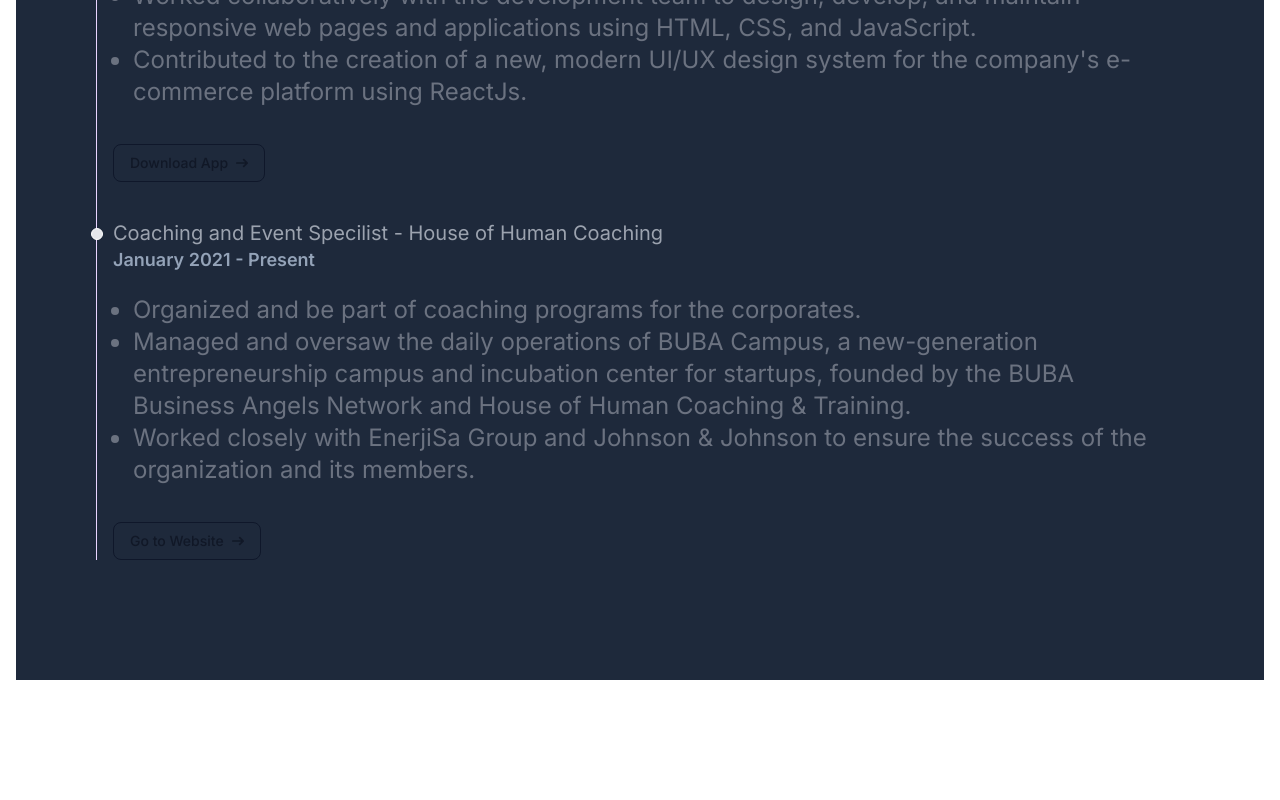
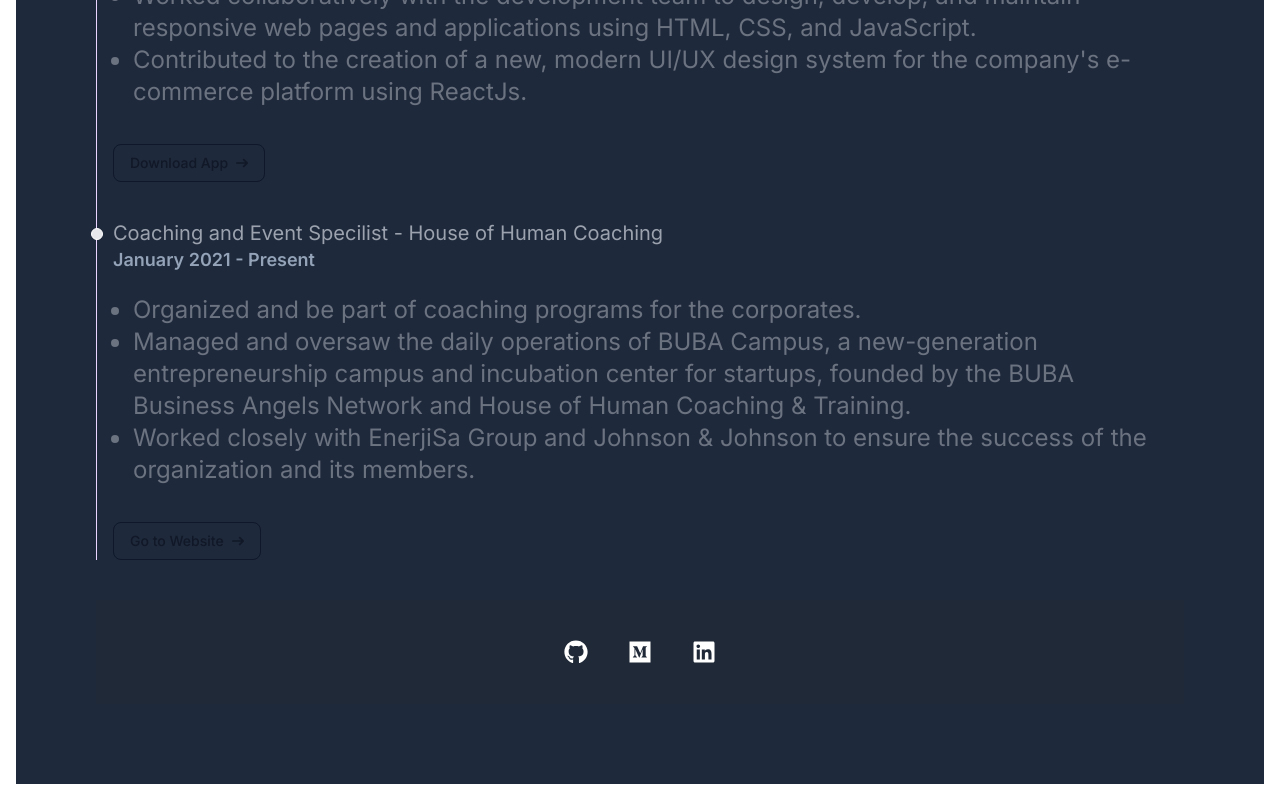
Before and after one commit to BuseHizarci/portfolio-buse, a Next.js app: page /about in a window 1280 px wide. Shown: the part 1560-2360 px from the top of the page. Before the commit the page ends 2256 px from the top, so only its background shows below. Built offline with nearby package versions, Linux system fonts and the light colour scheme.

Commit message:
footer added to pages

```diff
--- a/app/about/page.tsx
+++ b/app/about/page.tsx
@@ -2,7 +2,7 @@
 import React, { useTransition, useState } from "react";
 import TabBotton from "../components/TabBotton";
 import Navbar from "../components/Navbar";
-
+import Footer from "../components/Footer";
 const About = () => {
   const TAB_DATA = [
     {
@@ -337,6 +337,7 @@
             </a>
           </li>
         </ol>
+        <Footer />
       </section>
     </>
   );
--- a/app/components/Footer/index.tsx
+++ b/app/components/Footer/index.tsx
@@ -3,28 +3,28 @@
 
 const Footer = () => {
   return (
-    <footer className="bg-gray-800 text-white p-6">
-      <div className="flex justify-center items-center space-x-4">
+    <footer className="bg-gray-800 text-white p-10">
+      <div className="flex justify-center space-between  items-center space-x-10">
         <a
           href="https://github.com/BuseHizarci"
           target="_blank"
           rel="noopener noreferrer"
         >
-          <FaGithub className="text-2xl hover:text-gray-400" />
+          <FaGithub className="text-2xl hover:text-slate-400" />
         </a>
         <a
           href="https://bhzrc.medium.com/"
           target="_blank"
           rel="noopener noreferrer"
         >
-          <FaMedium className="text-2xl hover:text-gray-400" />
+          <FaMedium className="text-2xl hover:text-slate-400" />
         </a>
         <a
           href="https://www.linkedin.com/in/buse-hizarci-258342111/"
           target="_blank"
           rel="noopener noreferrer"
         >
-          <FaLinkedin className="text-2xl hover:text-gray-400" />
+          <FaLinkedin className="text-2xl hover:text-slate-400" />
         </a>
       </div>
     </footer>
--- a/app/components/Navbar.tsx
+++ b/app/components/Navbar.tsx
@@ -15,7 +15,7 @@
   return (
     <nav className="w-full position-fixed top-0 left-0 z-10 bg-opacity-100">
       <div className="flex flex-wrap justify-between items-center mx-auto p-2  ">
-        <Link href="/" className="text-3xl font-semibold">
+        <Link href="/homepage" className="text-3xl font-semibold">
           <HomeIcon className="h-7 w-7" />
         </Link>
         <div className="mobile-menu block md:hidden">
```
Also changed, not shown: app/layout.tsx (+9 -9 lines), 1 other file (tests, documents, lock files or other folders).
